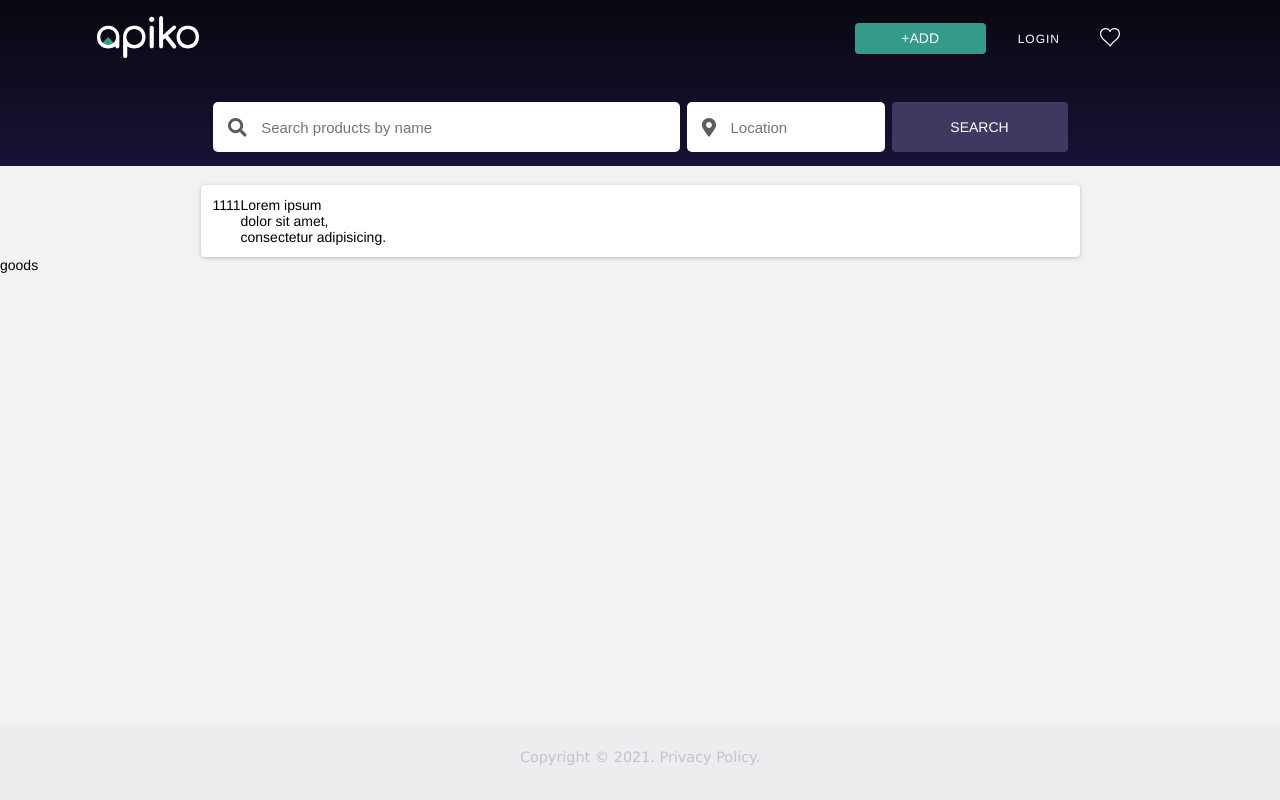
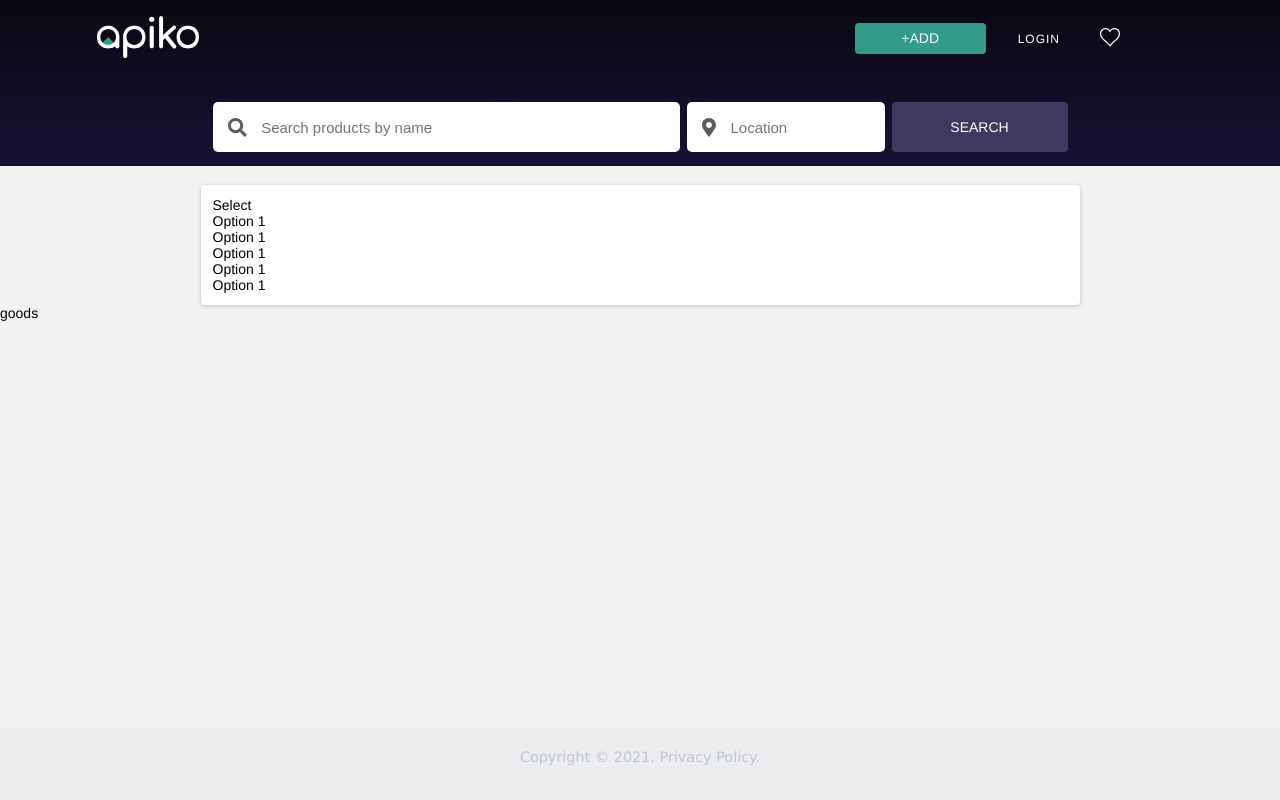
Before and after one commit to anton1408/vue-shop, a Vue app: page / in a window 1280 px wide. Built offline with nearby package versions, Linux system fonts and the light colour scheme.

Commit message:
updated readme

```diff
--- a/src/components/ui/CSelect.vue
+++ b/src/components/ui/CSelect.vue
@@ -1,15 +1,37 @@
 <template>
   <div class="c-select">
-    1111
+    <p>Select</p>
+    <div class="c-select__options">
+      <p
+        v-for="option in options"
+        :key="option.value"
+      >
+        {{option.name}}
+      </p>
+    </div>
   </div>
 </template>
 
 <script>
 export default {
-  name: 'CSelect'
+  name: 'CSelect',
+  props: {
+    options: {
+      type: Array,
+      default: () => []
+    }
+  },
+  data: () => ({})
 }
 </script>
 
 <style lang="scss" scoped>
+  .c-select {
+    position: relative;
+    cursor: pointer;
 
+    &__options {
+
+    }
+  }
 </style>
--- a/src/views/Home.vue
+++ b/src/views/Home.vue
@@ -23,8 +23,9 @@
       box-shadow="0px 1px 4px rgba(0, 0, 0, 0.217111)"
       class="filter"
     >
-      <c-select />
-      <p>Lorem ipsum <br>dolor sit amet, <br>consectetur adipisicing.</p>
+      <c-select
+        :options="options"
+      />
     </c-card>
     <div class="goods">goods</div>
   </main>
@@ -43,7 +44,16 @@ export default {
     'c-btn': CBtn,
     'c-card': CCard,
     'c-select': CSelect
-  }
+  },
+  data: () => ({
+    options: [
+      { name: 'Option 1', value: 1 },
+      { name: 'Option 1', value: 2 },
+      { name: 'Option 1', value: 3 },
+      { name: 'Option 1', value: 4 },
+      { name: 'Option 1', value: 5 }
+    ]
+  })
 }
 </script>
 
```
Also changed, not shown: 1 other file (tests, documents, lock files or other folders).
